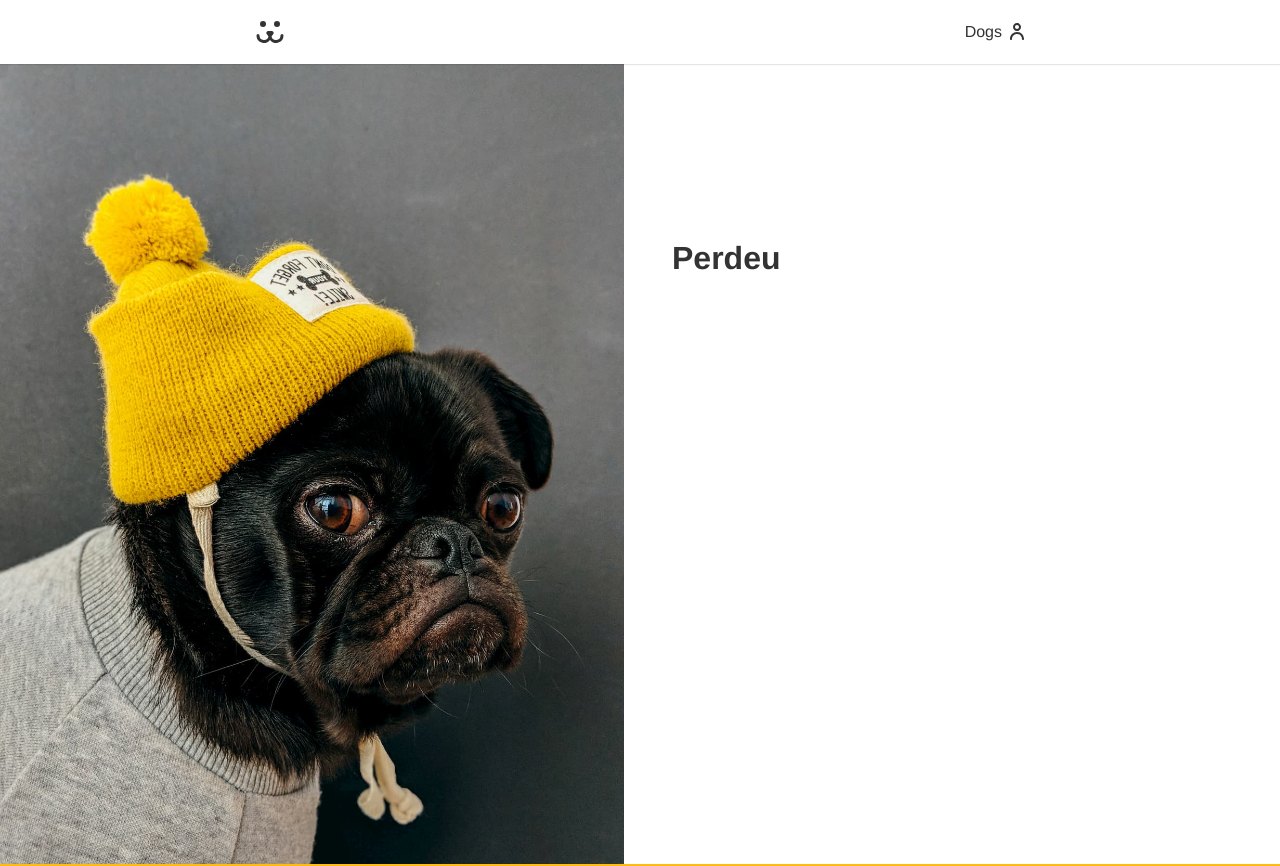
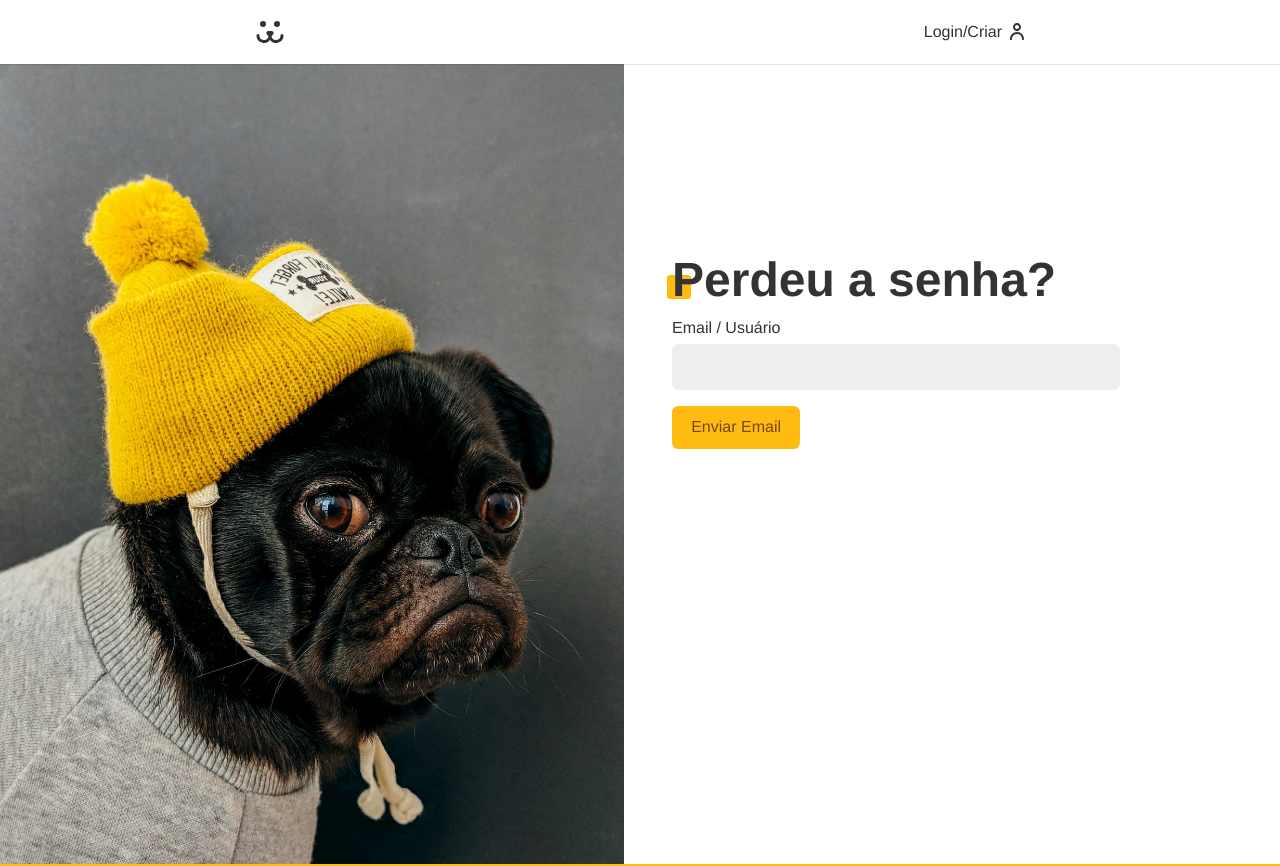
Before and after one commit to matheus-wallace/dogs-next, a Next.js app: page /login/perdeu in a window 1280 px wide. Shown: the top 866 px of the page. Built offline with nearby package versions, Linux system fonts and the light colour scheme.

Commit message:
add: new form to reset password and send email to reset

```diff
--- a/src/Components/Header/Header.tsx
+++ b/src/Components/Header/Header.tsx
@@ -4,7 +4,7 @@ import styles from './header.module.css';
 import Image from 'next/image';
 
 const Header = async () => {
-  const user = true;
+  const user = false;
   return (
     <header className={styles.header}>
       <nav className={`${styles.nav} container`}>
--- /dev/null
+++ b/src/Components/Login/Login-perdeu-form.tsx
@@ -0,0 +1,41 @@
+'use client';
+
+import { useEffect, useState } from 'react';
+import { useFormState, useFormStatus } from 'react-dom';
+import Button from '../Forms/Button/Button';
+import Input from '../Forms/Input/Input';
+import ErrorMessage from '../helper/Error-message';
+import styles from './LoginForm.module.css';
+import passwordLost from '@/actions/password-lost';
+
+function FormButtom() {
+  const { pending } = useFormStatus();
+  return (
+    <>{pending ? <Button disabled={pending}>Enviando...</Button> : <Button disabled={pending}>Enviar Email</Button>}</>
+  );
+}
+
+const LoginPerdeuForm = () => {
+  const [url, setUrl] = useState('');
+
+  useEffect(() => {
+    setUrl(window.location.href.replace('perdeu', 'resetar'));
+  }, []);
+
+  const [state, action] = useFormState(passwordLost, {
+    ok: false,
+    error: '',
+    data: null,
+  });
+
+  return (
+    <form action={action} className={styles.form}>
+      <Input label="Email / Usuário" type="text" name="login" />
+      <input type="hidden" name="url" value={url} />
+      {state.ok ? <p style={{ color: '#4c1' }}>Email Enviado</p> : <FormButtom />}
+      <ErrorMessage error={state.error} />
+    </form>
+  );
+};
+
+export default LoginPerdeuForm;
--- /dev/null
+++ b/src/actions/password-lost.ts
@@ -0,0 +1,33 @@
+'use server';
+
+import { PASSSWORD_LOST, USER_POST } from '@/functions/api';
+import apiError from '@/functions/Api-error';
+import login from './login';
+
+export default async function passwordLost(state: {}, formData: FormData) {
+  const login = formData.get('login') as string | null;
+  const urlPerdeu = formData.get('url') as string | null;
+
+  try {
+    if (!login) throw new Error('Informe os dados');
+    const { url } = PASSSWORD_LOST();
+    const response = await fetch(url, {
+      method: 'POST',
+      headers: {
+        'Content-Type': 'application/json',
+      },
+      body: JSON.stringify({
+        login,
+        url: urlPerdeu,
+      }),
+    });
+
+    if (!response.ok) throw new Error('Email ou usuário não cadastrado!');
+
+    const data = await response.json();
+
+    return { data: null, ok: true, error: '' };
+  } catch (error: unknown) {
+    return apiError(error);
+  }
+}
--- a/src/app/login/perdeu/page.tsx
+++ b/src/app/login/perdeu/page.tsx
@@ -1,3 +1,4 @@
+import LoginPerdeuForm from '@/Components/Login/Login-perdeu-form';
 import { Metadata } from 'next';
 
 export const metadata: Metadata = {
@@ -7,8 +8,9 @@ export const metadata: Metadata = {
 
 export default async function PerdeuPage() {
   return (
-    <main>
-      <h1>Perdeu</h1>
-    </main>
+    <div className="animeLeft">
+      <h1 className="title">Perdeu a senha?</h1>
+      <LoginPerdeuForm />
+    </div>
   );
 }
--- a/src/functions/api.ts
+++ b/src/functions/api.ts
@@ -104,29 +104,15 @@ export function PHOTO_DELETE(id) {
   };
 }
 
-export function PASSSWORD_LOST(body) {
+export function PASSSWORD_LOST() {
   return {
     url: API_URL + '/api/password/lost',
-    options: {
-      method: 'POST',
-      headers: {
-        'Content-Type': 'application/json',
-      },
-      body: JSON.stringify(body),
-    },
   };
 }
 
-export function PASSSWORD_RESET(body) {
+export function PASSSWORD_RESET() {
   return {
     url: API_URL + '/api/password/reset',
-    options: {
-      method: 'POST',
-      headers: {
-        'Content-Type': 'application/json',
-      },
-      body: JSON.stringify(body),
-    },
   };
 }
 
```
Also changed, not shown: src/Components/Login/Login-restar-form.tsx (added, +41 -0 lines), src/actions/password-reset.ts (added, +28 -0 lines), src/app/login/resetar/page.tsx (+13 -2 lines).
